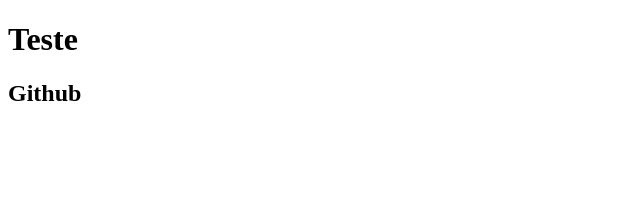
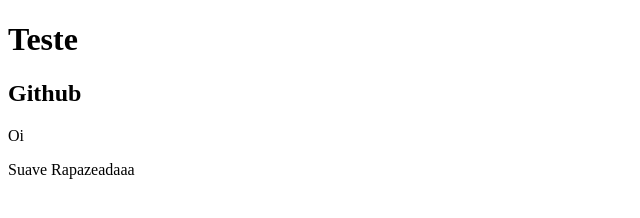
Before and after one commit to RafaelBitencourt777/atv, a plain HTML site: page index.html in a window 1280 px wide. Shown: the whole page, without its empty margins (0-640 px from the left). Drawn offline with Linux system fonts and the light colour scheme.

Commit message:
Mudei o Html

```diff
--- a/index.html
+++ b/index.html
@@ -8,5 +8,7 @@
 <body>
     <h1>Teste</h1>
     <h2>Github</h2>
+    <p>Oi</p>
+    <p>Suave Rapazeadaaa</p>
 </body>
 </html>
```
